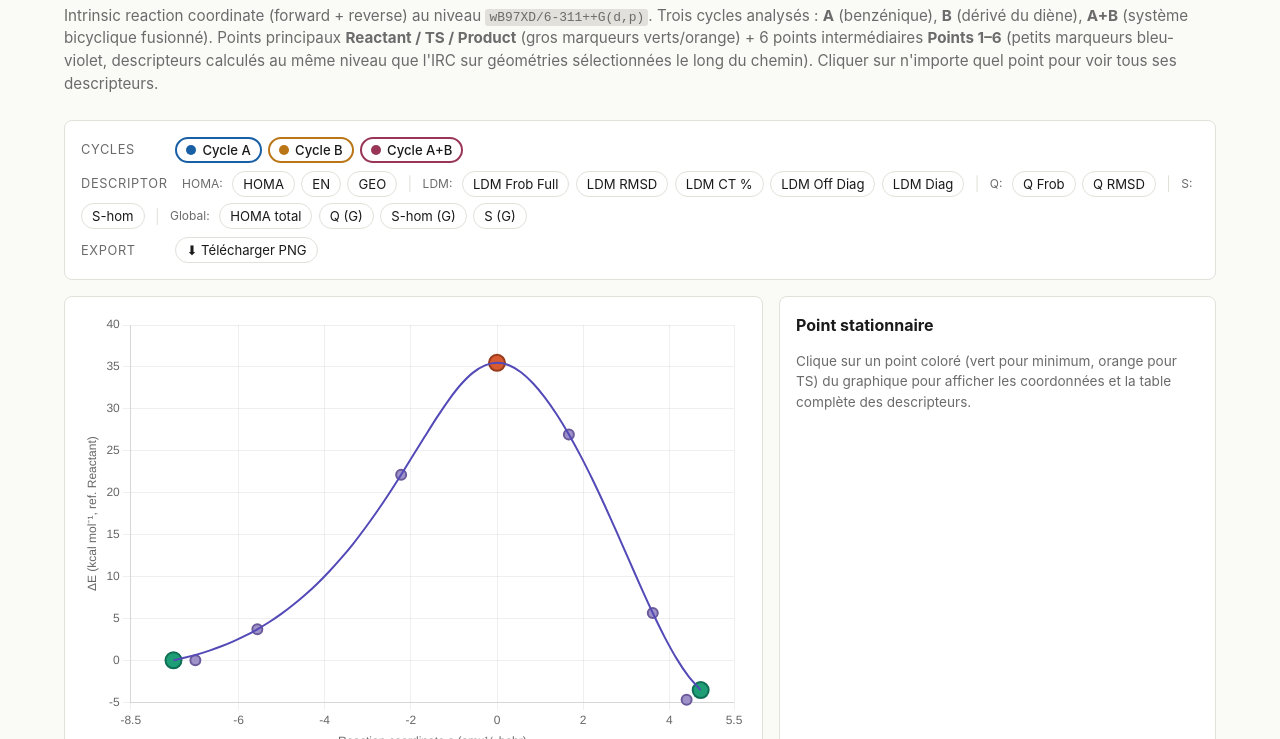
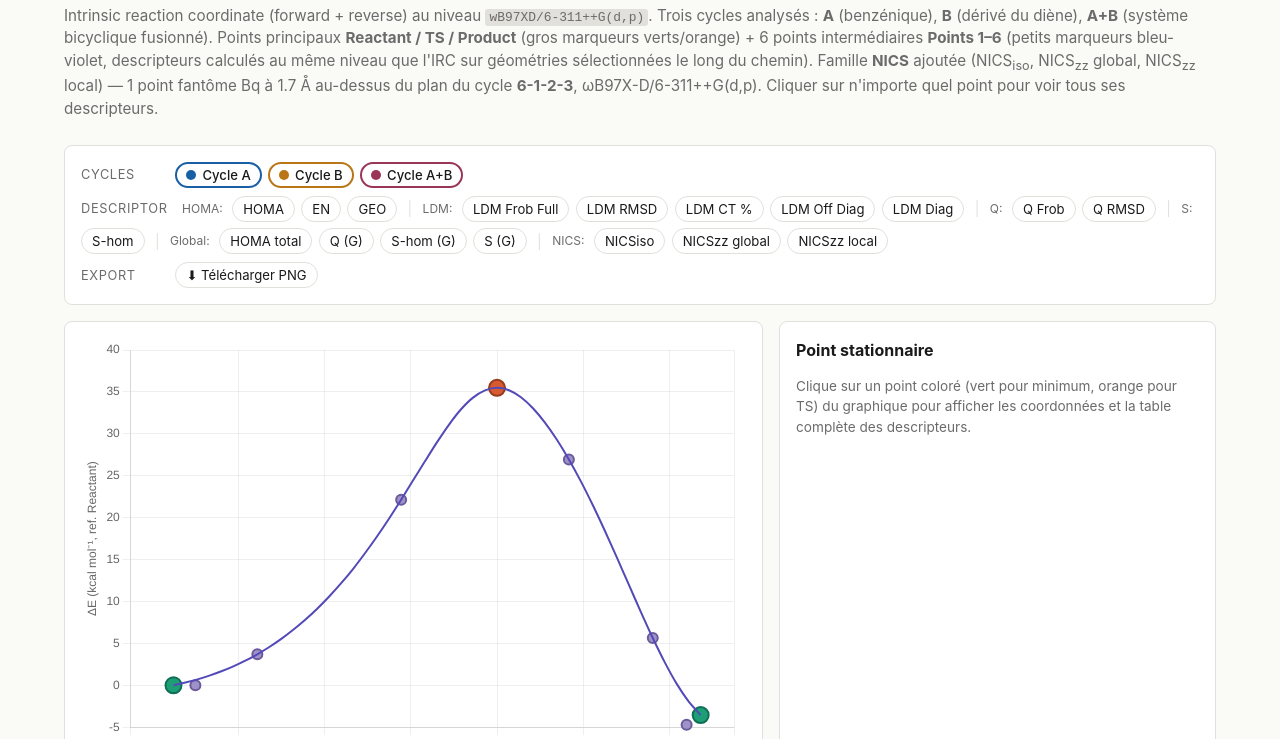
Before and after one commit to ariaX1973/irc-ts-b2, a plain HTML site: page index.html in a window 1280 px wide. Shown: the part 61-800 px from the top of the page. Drawn offline with nearby package versions, Linux system fonts and the light colour scheme.

Commit message:
Add NICS descriptor family (NICSiso, NICSzz global, NICSzz local) — Bq at 1.7 Å above ring 6-1-2-3, ωB97X-D/6-311++G(d,p)

```diff
--- a/index.html
+++ b/index.html
@@ -79,6 +79,7 @@ footer { margin-top: 1.5rem; padding-top: 1rem; border-top: 1px solid var(--bord
     Trois cycles analysés : <strong>A</strong> (benzénique), <strong>B</strong> (dérivé du diène), <strong>A+B</strong> (système bicyclique fusionné).
     Points principaux <strong>Reactant / TS / Product</strong> (gros marqueurs verts/orange) + 6 points intermédiaires
     <strong>Points 1–6</strong> (petits marqueurs bleu-violet, descripteurs calculés au même niveau que l'IRC sur géométries sélectionnées le long du chemin).
+    Famille <strong>NICS</strong> ajoutée (NICS<sub>iso</sub>, NICS<sub>zz</sub> global, NICS<sub>zz</sub> local) — 1 point fantôme Bq à 1.7 Å au-dessus du plan du cycle <strong>6-1-2-3</strong>, ωB97X-D/6-311++G(d,p).
     Cliquer sur n'importe quel point pour voir tous ses descripteurs.
   </p>
 </header>
@@ -123,6 +124,8 @@ footer { margin-top: 1.5rem; padding-top: 1rem; border-top: 1px solid var(--bord
     descripteurs calculés au <strong>même niveau que l'IRC, wB97XD/6-311++G(d,p)</strong>.
     HOMA: Krygowski R<sub>opt</sub>=1.3913 Å. LDM &amp; Q family: Pilmé &amp; Spezia (2026). S-hom: indice d'homogénéité électronique.
     Le suffixe <em>(G)</em> indique une grandeur globale (indépendante du cycle considéré).
+    <strong>NICS</strong> (Nucleus-Independent Chemical Shifts) calculés avec un point fantôme Bq placé à 1.7 Å au-dessus du plan moyen du cycle défini par les atomes <em>6-1-2-3</em>, au niveau <strong>ωB97X-D/6-311++G(d,p)</strong>.
+    NICS<sub>iso</sub> = isotrope du tenseur de blindage ; NICS<sub>zz</sub> global = composante zz dans le repère absolu ; NICS<sub>zz</sub> local = projection du tenseur sur la normale locale du cycle (descripteur le plus direct du courant d'aromaticité).
   </p>
 </footer>
 
@@ -268,7 +271,7 @@ const DESC = {
     AB: { EN: 27.857633, GEO: 115.532518, HOMA: -142.390151,
           LDM_OffDiag: 1.432771, LDM_Diag: 1.681366, LDM_Frob: 2.209033, LDM_RMSD: 0.220903, LDM_CT: -10.432333,
           Q_Frob: 0.702202, Q_RMSD: 0.074019, S_hom: 0.142581 },
-    _global: { HOMA_TOTAL: -129.355353, Q_G: 0.086272, S_hom_G: 0.148355, S_G: 0.182870 },
+    _global: { HOMA_TOTAL: -129.355353, Q_G: 0.086272, S_hom_G: 0.148355, S_G: 0.182870 , NICS_iso: -6.56, NICS_zz_g: -11.7, NICS_zz_loc: -21.07 },
   },
   TS: {
     A:  { EN: 0.055198, GEO: 0.279339, HOMA: 0.665463,
@@ -280,7 +283,7 @@ const DESC = {
     AB: { EN: 3.972477, GEO: 16.946471, HOMA: -19.918948,
           LDM_OffDiag: 1.002252, LDM_Diag: 1.756812, LDM_Frob: 2.022597, LDM_RMSD: 0.202260, LDM_CT: -10.603833,
           Q_Frob: 0.558456, Q_RMSD: 0.058866, S_hom: 0.183233 },
-    _global: { HOMA_TOTAL: -18.052241, Q_G: 0.083981, S_hom_G: 0.151298, S_G: 0.194504 },
+    _global: { HOMA_TOTAL: -18.052241, Q_G: 0.083981, S_hom_G: 0.151298, S_G: 0.194504 , NICS_iso: -3.67, NICS_zz_g: -8.27, NICS_zz_loc: -12.95 },
   },
   Product: {
     A:  { EN: 0.464675, GEO: 1.146192, HOMA: -0.610867,
@@ -292,7 +295,7 @@ const DESC = {
     AB: { EN: 0.646490, GEO: 1.155613, HOMA: -0.802103,
           LDM_OffDiag: 0.922915, LDM_Diag: 1.775043, LDM_Frob: 2.000637, LDM_RMSD: 0.200064, LDM_CT: -10.500000,
           Q_Frob: 0.632865, Q_RMSD: 0.066710, S_hom: 0.188640 },
-    _global: { HOMA_TOTAL: -1.008900, Q_G: 0.084842, S_hom_G: 0.145798, S_G: 0.189495 },
+    _global: { HOMA_TOTAL: -1.008900, Q_G: 0.084842, S_hom_G: 0.145798, S_G: 0.189495 , NICS_iso: -1.48, NICS_zz_g: -4.28, NICS_zz_loc: -5.96 },
   },
   // -- Intermediate Points (PDF "DA" — même niveau que l'IRC : wB97XD/6-311++G(d,p)) --
   'Point 1': {
@@ -305,7 +308,7 @@ const DESC = {
     AB: { EN: 17.681, GEO: 74.486, HOMA: -91.167,
           LDM_OffDiag: 1.403, LDM_Diag: 1.711, LDM_Frob: 2.213, LDM_RMSD: 0.221, LDM_CT: -10.495,
           Q_Frob: 0.705, Q_RMSD: 0.074, S_hom: 0.147 },
-    _global: { HOMA_TOTAL: -82.789, Q_G: 0.086, S_hom_G: 0.149, S_G: 0.184 },
+    _global: { HOMA_TOTAL: -82.789, Q_G: 0.086, S_hom_G: 0.149, S_G: 0.184 , NICS_iso: -6.51, NICS_zz_g: -11.21, NICS_zz_loc: -21.07 },
   },
   'Point 2': {
     A:  { EN: 0.004, GEO: 0.006, HOMA: 0.991,
@@ -317,7 +320,7 @@ const DESC = {
     AB: { EN: 13.093, GEO: 56.028, HOMA: -68.120,
           LDM_OffDiag: 1.380, LDM_Diag: 1.726, LDM_Frob: 2.210, LDM_RMSD: 0.221, LDM_CT: -10.529,
           Q_Frob: 0.708, Q_RMSD: 0.075, S_hom: 0.150 },
-    _global: { HOMA_TOTAL: -61.839, Q_G: 0.086, S_hom_G: 0.150, S_G: 0.185 },
+    _global: { HOMA_TOTAL: -61.839, Q_G: 0.086, S_hom_G: 0.150, S_G: 0.185 , NICS_iso: -6.59, NICS_zz_g: -12.06, NICS_zz_loc: -21.03 },
   },
   'Point 3': {
     A:  { EN: 0.000, GEO: 0.050, HOMA: 0.950,
@@ -329,7 +332,7 @@ const DESC = {
     AB: { EN: 6.472, GEO: 28.853, HOMA: -34.325,
           LDM_OffDiag: 1.246, LDM_Diag: 1.748, LDM_Frob: 2.146, LDM_RMSD: 0.215, LDM_CT: -10.537,
           Q_Frob: 0.665, Q_RMSD: 0.070, S_hom: 0.163 },
-    _global: { HOMA_TOTAL: -31.114, Q_G: 0.086, S_hom_G: 0.151, S_G: 0.189 },
+    _global: { HOMA_TOTAL: -31.114, Q_G: 0.086, S_hom_G: 0.151, S_G: 0.189 , NICS_iso: -5.89, NICS_zz_g: -11.89, NICS_zz_loc: -18.97 },
   },
   'Point 4': {
     A:  { EN: 0.194, GEO: 0.604, HOMA: 0.201,
@@ -341,7 +344,7 @@ const DESC = {
     AB: { EN: 2.673, GEO: 10.175, HOMA: -11.849,
           LDM_OffDiag: 0.919, LDM_Diag: 1.758, LDM_Frob: 1.984, LDM_RMSD: 0.198, LDM_CT: -10.631,
           Q_Frob: 0.566, Q_RMSD: 0.060, S_hom: 0.191 },
-    _global: { HOMA_TOTAL: -10.820, Q_G: 0.084, S_hom_G: 0.150, S_G: 0.194 },
+    _global: { HOMA_TOTAL: -10.820, Q_G: 0.084, S_hom_G: 0.150, S_G: 0.194 , NICS_iso: -2.2, NICS_zz_g: -5.4, NICS_zz_loc: -8.47 },
   },
   'Point 5': {
     A:  { EN: 0.422, GEO: 0.994, HOMA: -0.416,
@@ -353,7 +356,7 @@ const DESC = {
     AB: { EN: 1.404, GEO: 3.436, HOMA: -3.840,
           LDM_OffDiag: 0.918, LDM_Diag: 1.764, LDM_Frob: 1.989, LDM_RMSD: 0.199, LDM_CT: -10.585,
           Q_Frob: 0.616, Q_RMSD: 0.065, S_hom: 0.191 },
-    _global: { HOMA_TOTAL: -3.715, Q_G: 0.084, S_hom_G: 0.148, S_G: 0.192 },
+    _global: { HOMA_TOTAL: -3.715, Q_G: 0.084, S_hom_G: 0.148, S_G: 0.192 , NICS_iso: -1.57, NICS_zz_g: -4.31, NICS_zz_loc: -6.38 },
   },
   'Point 6': {
     A:  { EN: 0.519, GEO: 1.160, HOMA: -0.679,
@@ -365,7 +368,7 @@ const DESC = {
     AB: { EN: 0.813, GEO: 1.405, HOMA: -1.218,
           LDM_OffDiag: 0.922, LDM_Diag: 1.776, LDM_Frob: 2.001, LDM_RMSD: 0.200, LDM_CT: -10.537,
           Q_Frob: 0.631, Q_RMSD: 0.067, S_hom: 0.189 },
-    _global: { HOMA_TOTAL: -1.409, Q_G: 0.085, S_hom_G: 0.147, S_G: 0.190 },
+    _global: { HOMA_TOTAL: -1.409, Q_G: 0.085, S_hom_G: 0.147, S_G: 0.190 , NICS_iso: -1.48, NICS_zz_g: -4.27, NICS_zz_loc: -6.01 },
   },
 };
 
@@ -386,9 +389,13 @@ const DESCRIPTORS = [
   { key:'Q_G',         label:'Q (G)',         family:'Global', global:true },
   { key:'S_hom_G',     label:'S-hom (G)',     family:'Global', global:true },
   { key:'S_G',         label:'S (G)',         family:'Global', global:true },
+  // NICS — 1 point fantôme Bq à 1.7 Å du plan moyen du cycle 6-1-2-3 (ωB97X-D/6-311++G(d,p))
+  { key:'NICS_iso',    label:'NICSiso',       family:'NICS',   global:true },
+  { key:'NICS_zz_g',   label:'NICSzz global', family:'NICS',   global:true },
+  { key:'NICS_zz_loc', label:'NICSzz local',  family:'NICS',   global:true },
 ];
 
-const FAMILY_ORDER = ['HOMA','LDM','Q','S','Global'];
+const FAMILY_ORDER = ['HOMA','LDM','Q','S','Global','NICS'];
 
 // ============================================================
 // 4) STATE
@@ -703,6 +710,19 @@ function updateInfoPanel() {
   });
   html += `</tbody></table>`;
 
+  // NICS descriptors (point fantôme Bq at 1.7 Å above ring 6-1-2-3)
+  if (data._global.NICS_iso !== undefined) {
+    html += `<h3>NICS (Bq @ 1.7 Å above ring 6-1-2-3)</h3>
+      <table><thead><tr><th>Descriptor</th><th>Value (ppm)</th></tr></thead><tbody>`;
+    ['NICS_iso','NICS_zz_g','NICS_zz_loc'].forEach(k => {
+      const d = DESCRIPTORS.find(x => x.key === k);
+      const v = data._global[k];
+      const hl = (active === k) ? ' class="highlight"' : '';
+      html += `<tr${hl}><td>${d.label}</td><td>${(v !== undefined ? v.toFixed(2) : '—')}</td></tr>`;
+    });
+    html += `</tbody></table>`;
+  }
+
   panel.innerHTML = html;
 }
 
```
